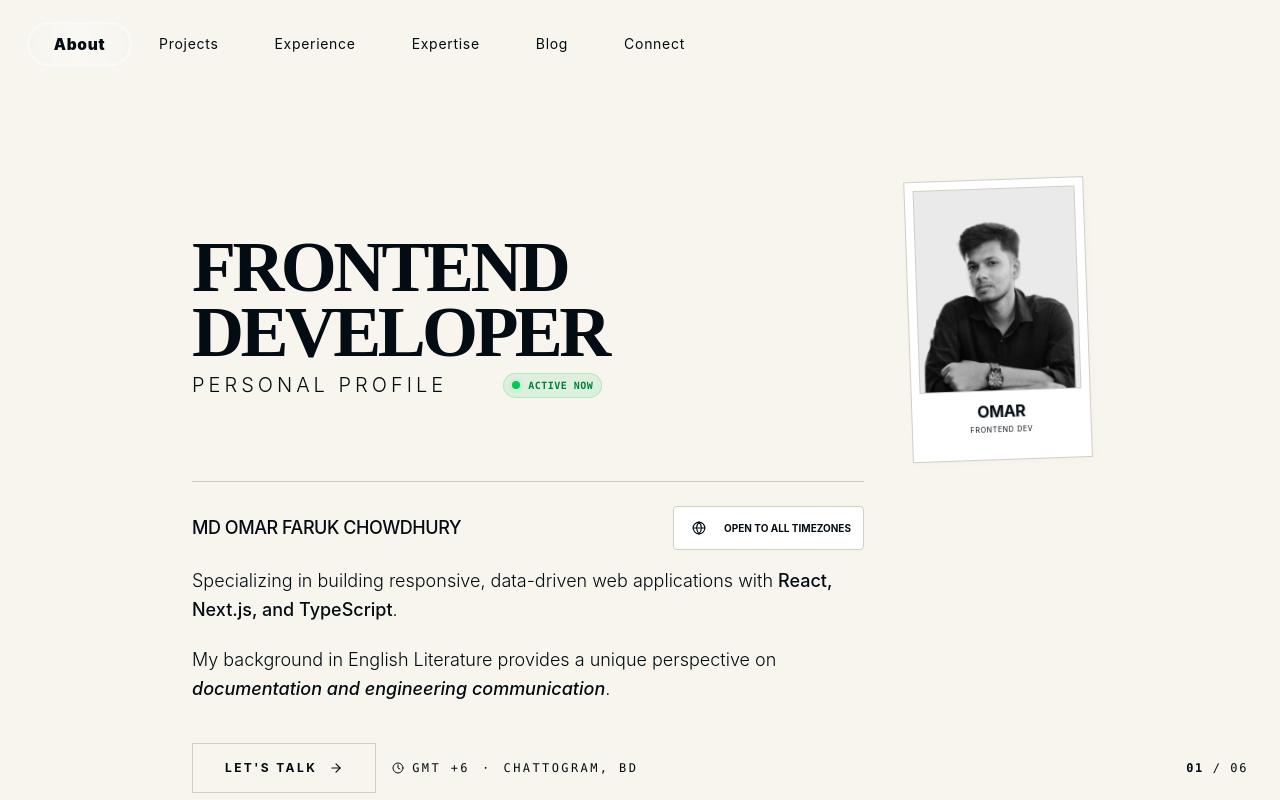
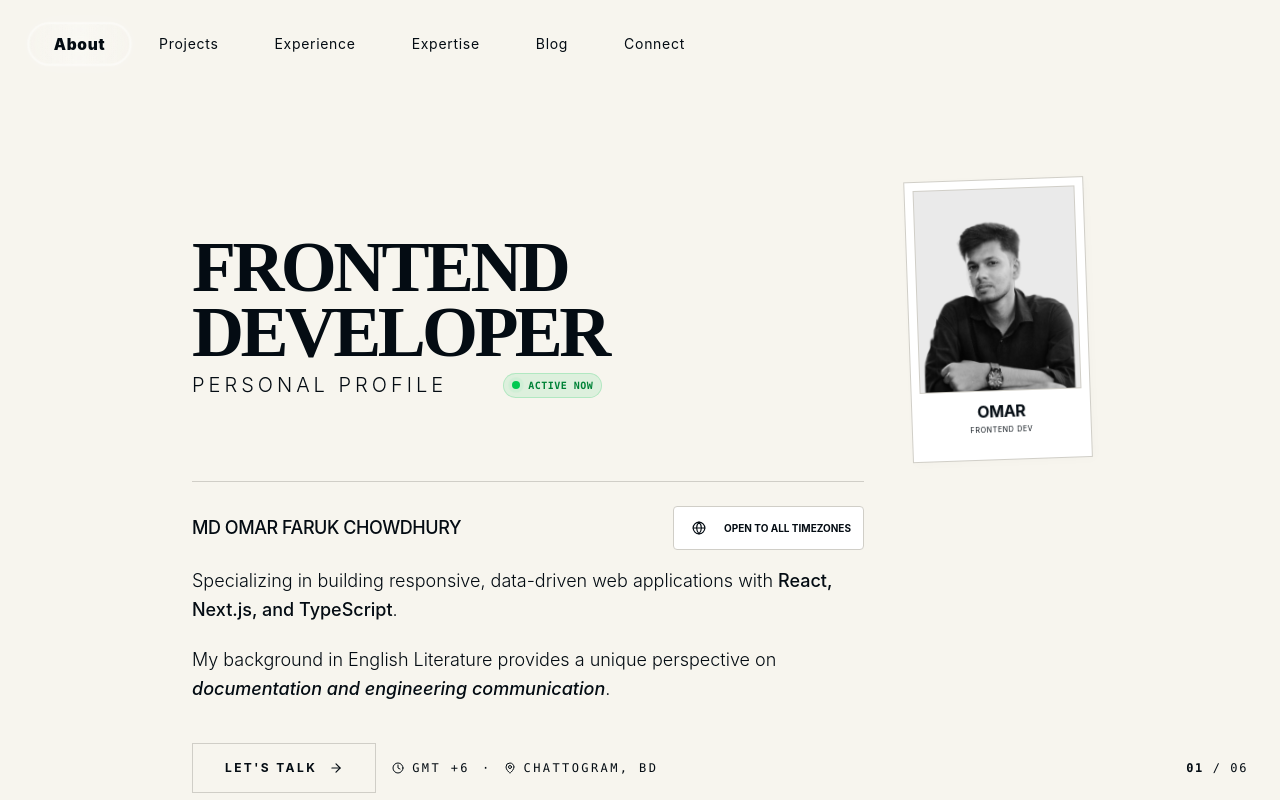
Before and after one commit to Omar-webcloud/Portfolio, a React (Vite) app: page / in a window 1280 px wide. Built offline with nearby package versions, Linux system fonts and the light colour scheme.

Commit message:
add  locaton icon

```diff
--- a/src/components/about.jsx
+++ b/src/components/about.jsx
@@ -1,5 +1,5 @@
 import { motion } from "framer-motion"
-import { Globe, ArrowRight, Clock } from "lucide-react"
+import { Globe, ArrowRight, Clock, MapPin } from "lucide-react"
 
 export function About({ onConnect }) {
   return (
@@ -126,6 +126,14 @@ export function About({ onConnect }) {
                 </motion.div>
                 <span>GMT +6</span>
                 <span className="mx-1">·</span>
+                <motion.div
+                  variants={{
+                    hover: { y: -2, scale: 1.1 }
+                  }}
+                  transition={{ type: "spring", stiffness: 400, damping: 10 }}
+                >
+                  <MapPin className="w-3 h-3" />
+                </motion.div>
                 <span>Chattogram, BD</span>
               </motion.div>
             </div>
```
